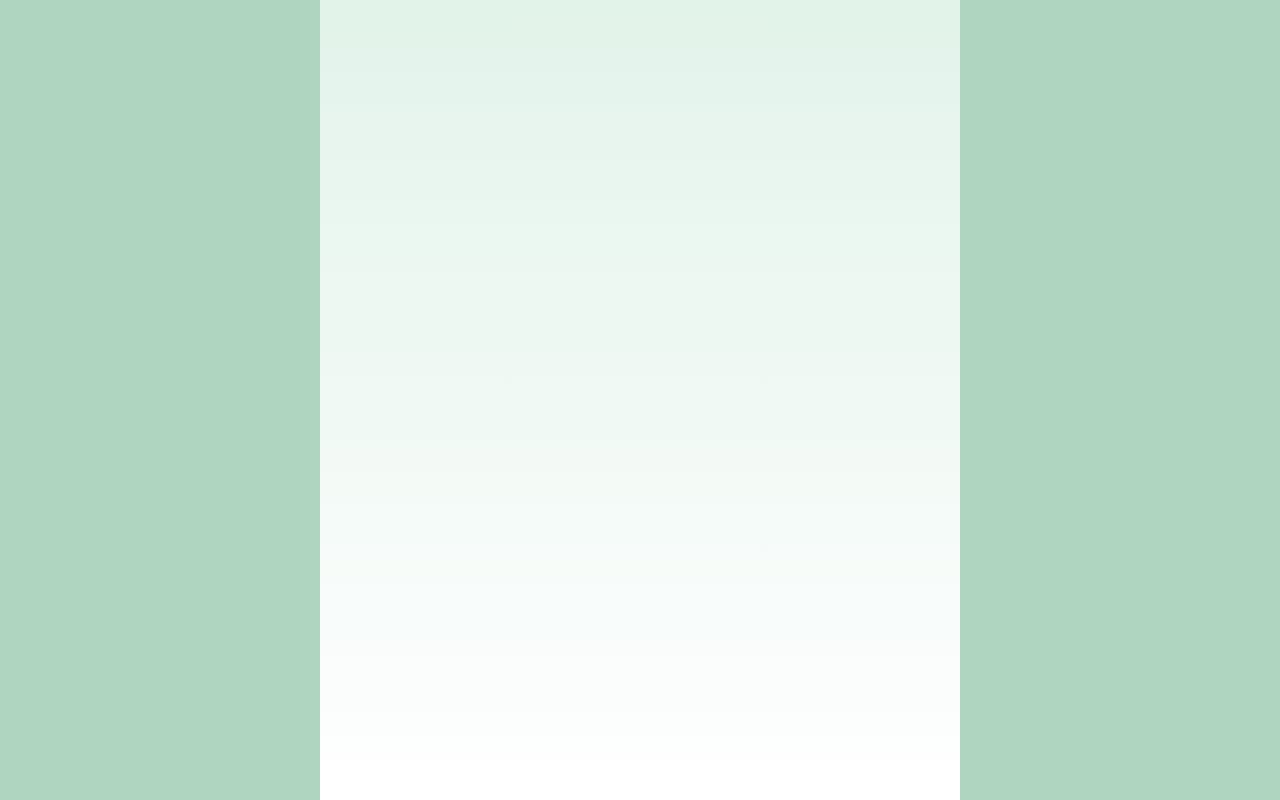
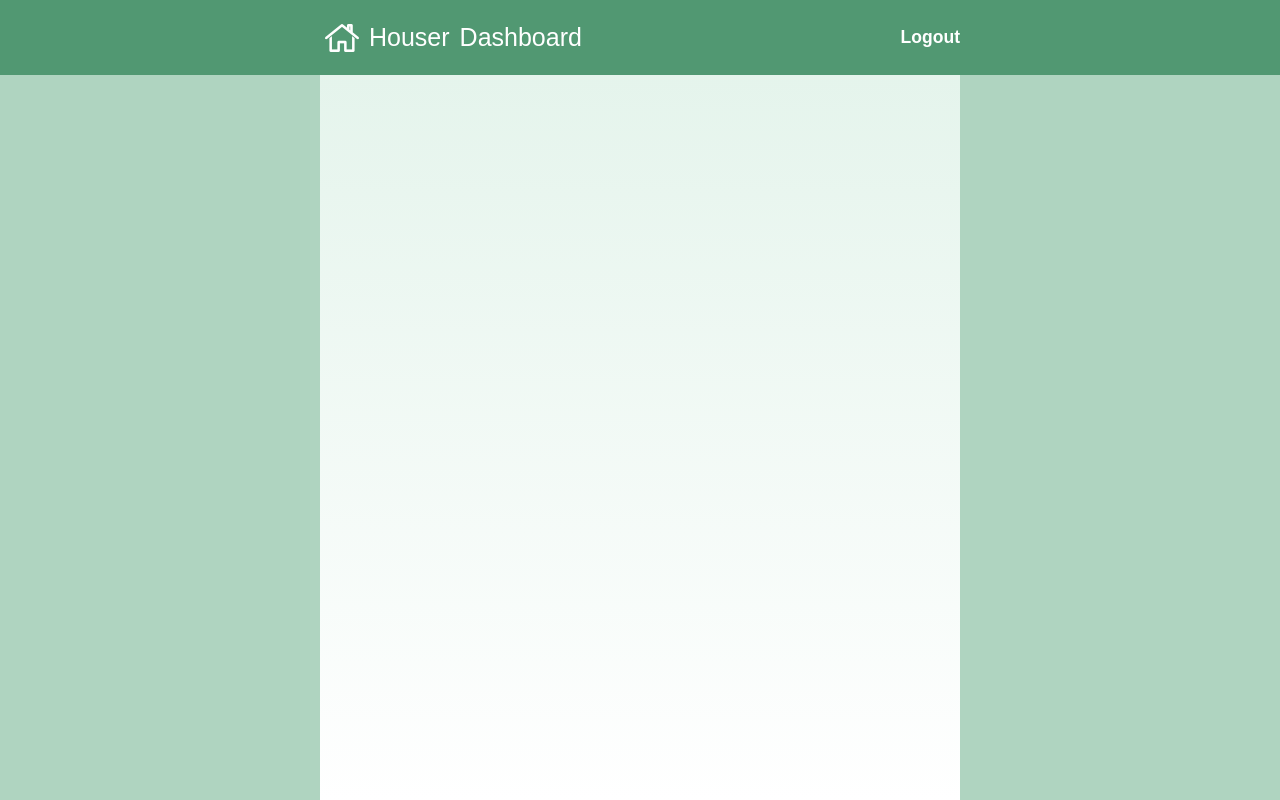
Before and after one commit to RoguesDevMtn/houser, a React (Create React App) app in the folder client/: page / in a window 1280 px wide. Built offline with nearby package versions, Linux system fonts and the light colour scheme.

Commit message:
basic navbar added w/styling

```diff
--- a/client/src/App.css
+++ b/client/src/App.css
@@ -17,27 +17,41 @@ html {
   height: 100vh;
 }
 
-.App-logo {
-  animation: App-logo-spin infinite 20s linear;
-  height: 80px;
+.nav {
+  height: 75px;
+  width: 100vw;
+  background: #519872;
+  position: absolute;
+  top: 0;
+  display: flex;
+  align-items: center;
+  justify-content: space-between;
 }
 
-.App-header {
-  background-color: #222;
-  height: 150px;
-  padding: 20px;
-  color: white;
+.nav {
+  color: #FFFFFF;
+  display: flex;
 }
 
-.App-title {
-  font-size: 1.5em;
+.navleft {
+  display: flex;
+  font-size: 25px;
+  align-items: center;
+}
+.navleft img, span {
+  padding: 0 5px;
 }
 
-.App-intro {
-  font-size: large;
+.navleft img {
+  margin-left: 25vw;
 }
 
-@keyframes App-logo-spin {
-  from { transform: rotate(0deg); }
-  to { transform: rotate(360deg); }
+.navright {
+  display: flex;
+  font-size: 15px;
+  align-items: center;
 }
+
+.navright h3{
+  margin-right: 25vw;
+}
--- a/client/src/App.js
+++ b/client/src/App.js
@@ -1,14 +1,17 @@
 import React, { Component } from 'react';
 import router from './router'
 import './App.css';
+import Navbar from './components/Navbar/Navbar';
 
 class App extends Component {
   render() {
     return (
       <div className="container">
+      <Navbar />
         <div className="App">
         {/* <h1>App Is Running</h1> */}
           {/* {router} */}
+
         </div>
       </div>
 
--- a/client/src/components/Navbar/Navbar.js
+++ b/client/src/components/Navbar/Navbar.js
@@ -0,0 +1,23 @@
+import React, { Component } from 'react';
+import '../../App.css';
+import header_logo from '../../header_logo.png';
+
+export default class Navbar extends Component {
+  render() {
+    return (
+      <div className="nav">
+        <div className="navleft">
+
+                <img src={header_logo} alt="Logo"/>
+                <span>Houser </span>
+                <span>Dashboard</span>
+
+        </div>
+        <div className="navright">
+            <h3>Logout</h3>
+        </div>
+      </div>
+
+    );
+  }
+}
```
Also changed, not shown: client/src/header_logo.png (added).
